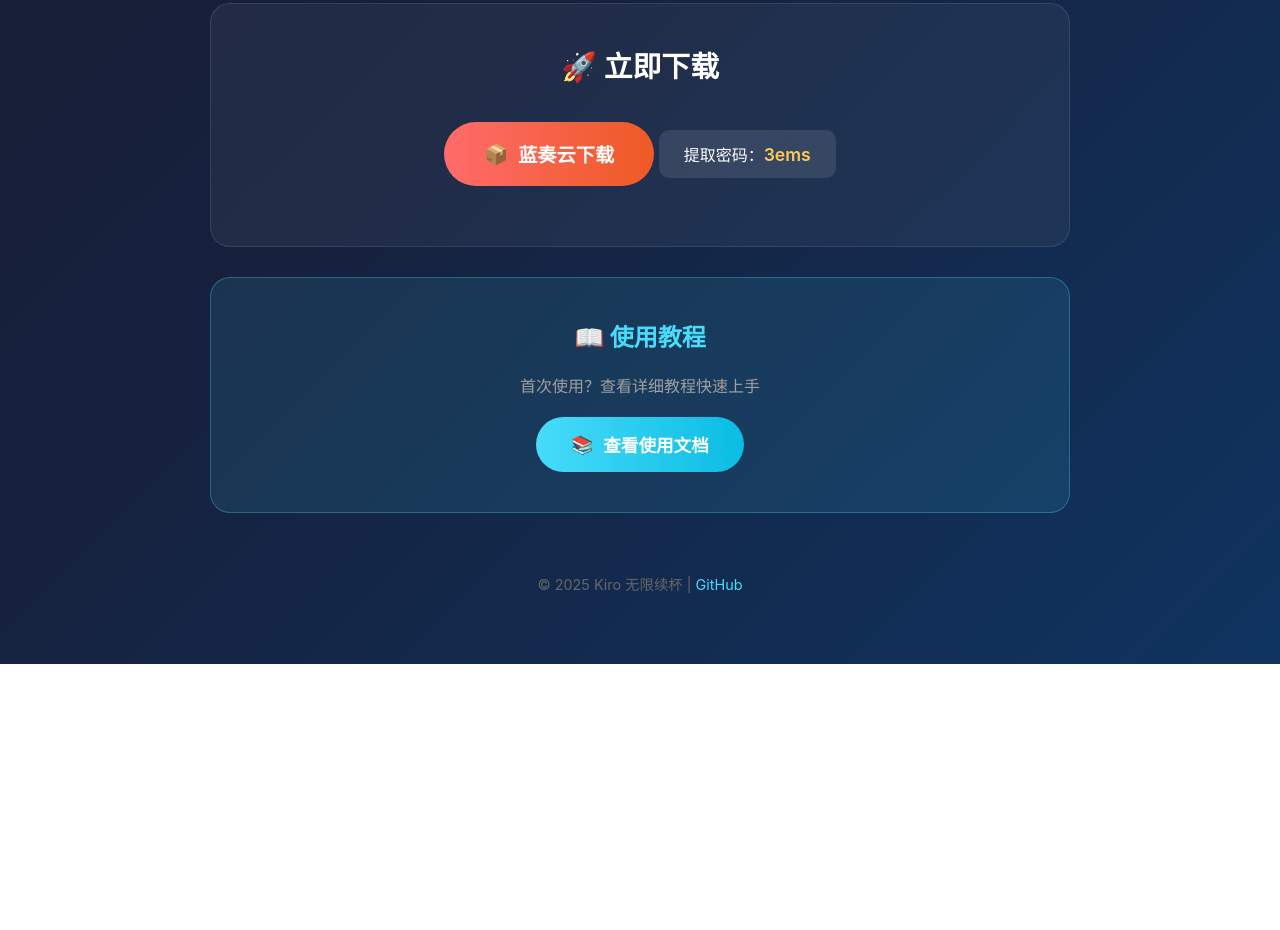
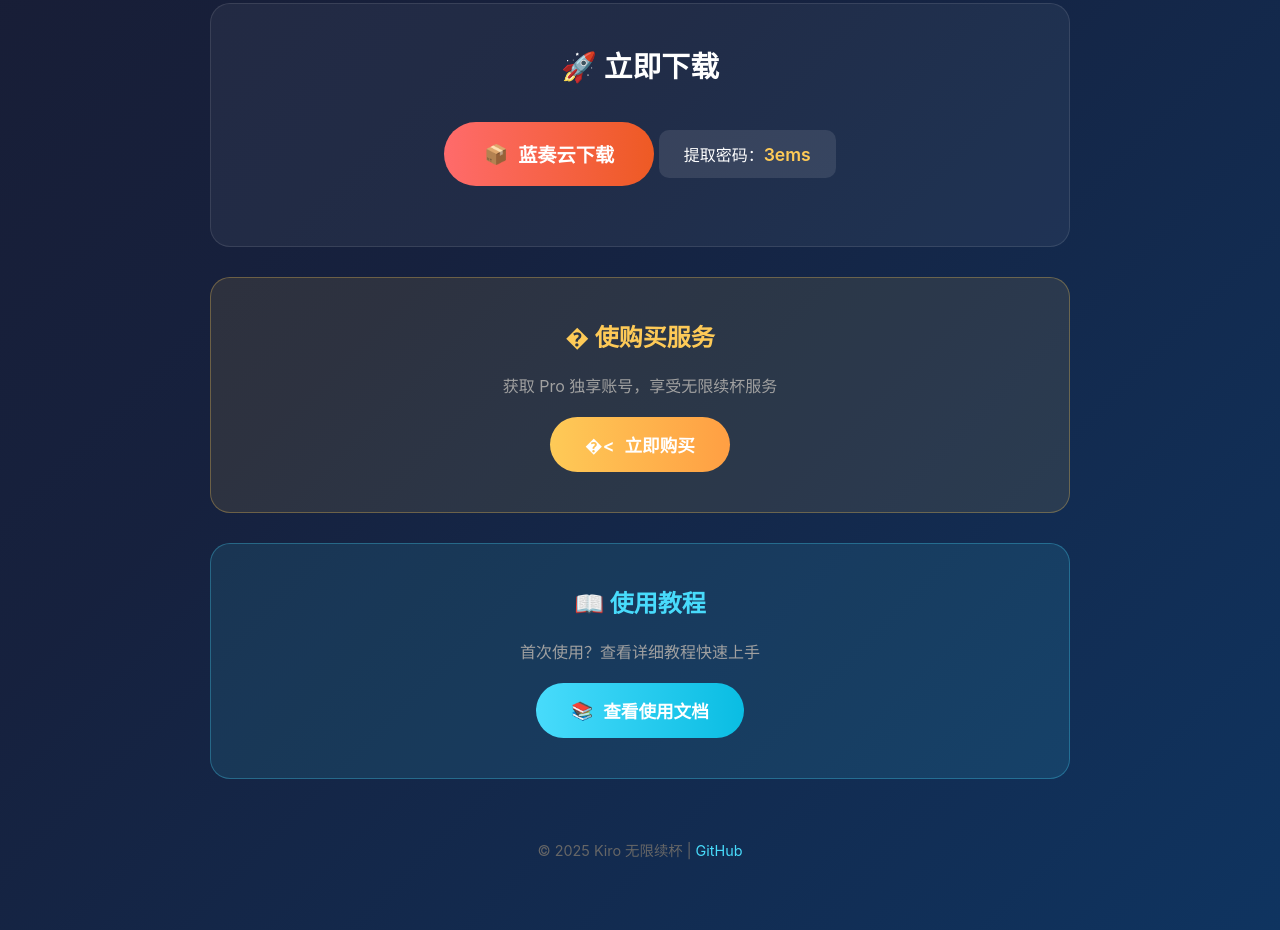
Before and after one commit to zeoak9297/kiroswitch, a plain HTML site: page index.html in a window 1280 px wide. Shown: the part 817-1747 px from the top of the page. Before the commit the page ends 1481 px from the top, so only its background shows below. Drawn offline with Linux system fonts and the light colour scheme.

Commit message:
添加购买店铺入口

```diff
--- a/index.html
+++ b/index.html
@@ -162,6 +162,42 @@
             font-size: 1.1rem;
         }
 
+        .buy-section {
+            background: rgba(254, 202, 87, 0.1);
+            border: 1px solid rgba(254, 202, 87, 0.3);
+            border-radius: 20px;
+            padding: 40px;
+            text-align: center;
+            margin-bottom: 30px;
+        }
+
+        .buy-section h2 {
+            font-size: 1.5rem;
+            margin-bottom: 20px;
+            color: #feca57;
+        }
+
+        .buy-btn {
+            display: inline-flex;
+            align-items: center;
+            gap: 10px;
+            padding: 15px 35px;
+            font-size: 1.1rem;
+            font-weight: 600;
+            color: #fff;
+            background: linear-gradient(90deg, #feca57, #ff9f43);
+            border: none;
+            border-radius: 50px;
+            cursor: pointer;
+            text-decoration: none;
+            transition: transform 0.3s, box-shadow 0.3s;
+        }
+
+        .buy-btn:hover {
+            transform: scale(1.05);
+            box-shadow: 0 10px 30px rgba(254, 202, 87, 0.4);
+        }
+
         .doc-section {
             background: rgba(72, 219, 251, 0.1);
             border: 1px solid rgba(72, 219, 251, 0.3);
@@ -257,6 +293,14 @@
             </div>
         </section>
 
+        <section class="buy-section">
+            <h2>� 使购买服务</h2>
+            <p style="color: #a0a0a0; margin-bottom: 20px;">获取 Pro 独享账号，享受无限续杯服务</p>
+            <a href="https://pay.ldxp.cn/shop/Z3VSKEGC" target="_blank" class="buy-btn">
+                <span>�<</span> 立即购买
+            </a>
+        </section>
+
         <section class="doc-section">
             <h2>📖 使用教程</h2>
             <p style="color: #a0a0a0; margin-bottom: 20px;">首次使用？查看详细教程快速上手</p>
```
